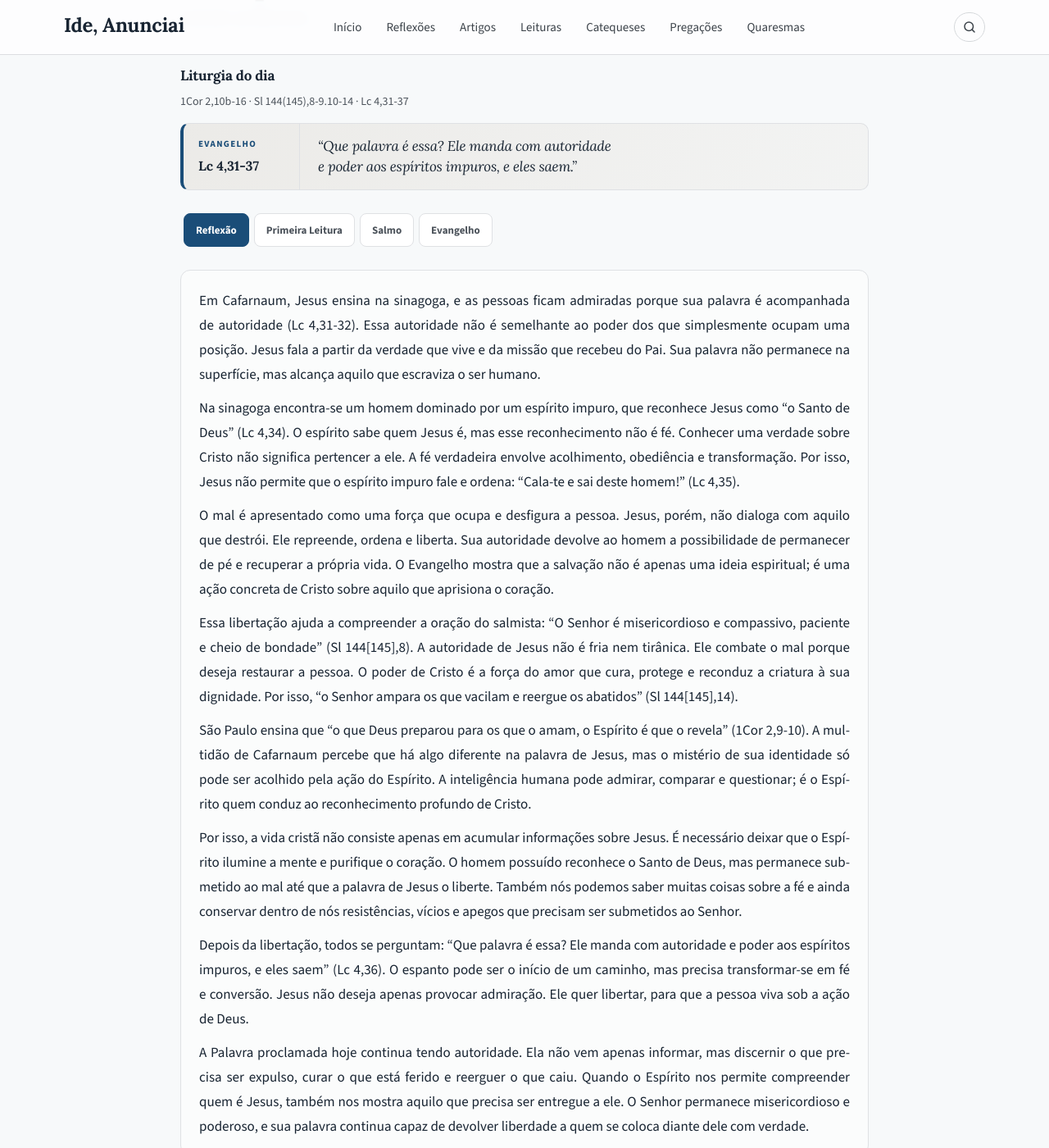
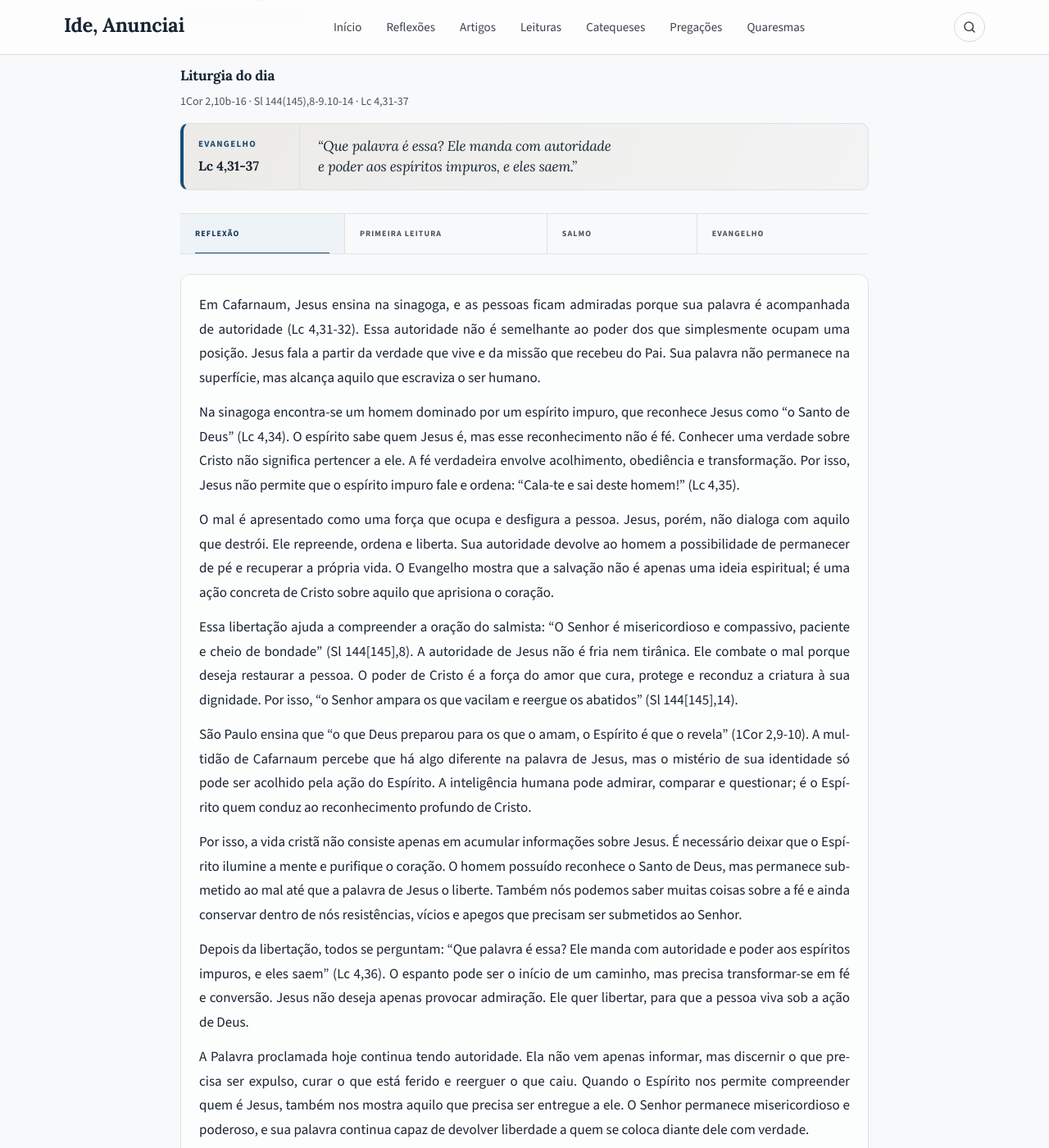
Before and after one commit to admariam/liturgiadiaria, a Jekyll site: the page built from _posts/2026-09-01-uma-palavra-com-autoridade.md, in a window 1280 px wide and 1400 px high, scrolled down 521 px. Shown: the whole window at 82% size. Built offline with Jekyll 4.4.1, drawn with Linux system fonts in a browser that asks for light colours.

Commit message:
Refina menu editorial da liturgia

```diff
--- a/assets/css/style.css
+++ b/assets/css/style.css
@@ -856,3 +856,136 @@ sup[role="doc-noteref"] a:hover,
   .menu-liturgia { margin-right: -4px; margin-left: -4px; }
   .menu-liturgia-item { padding: 9px 12px; font-size: 12px; }
 }
+
+/* --- refinamento editorial do menu de liturgia --- */
+.menu-liturgia {
+  display: flex;
+  align-items: flex-end;
+  gap: 26px;
+  overflow-x: auto;
+  padding: 0 2px;
+  margin: 26px 0 0;
+  border-bottom: 1px solid var(--fio);
+  scrollbar-width: none;
+}
+.menu-liturgia::-webkit-scrollbar { display: none; }
+.menu-liturgia-item,
+.menu-liturgia-item:hover,
+.menu-liturgia-item.ativo,
+.menu-liturgia-item[aria-selected="true"] {
+  position: relative;
+  flex: 0 0 auto;
+  margin: 0;
+  padding: 0 0 11px;
+  border: 0;
+  border-radius: 0;
+  background: transparent;
+  color: var(--tinta-suave);
+  font-family: var(--texto);
+  font-size: 11px;
+  font-weight: 700;
+  letter-spacing: .1em;
+  line-height: 1.2;
+  text-transform: uppercase;
+  white-space: nowrap;
+  transition: color .18s ease;
+}
+.menu-liturgia-item::after {
+  content: "";
+  position: absolute;
+  right: 0;
+  bottom: -1px;
+  left: 0;
+  height: 2px;
+  background: transparent;
+  transform: scaleX(0);
+  transform-origin: center;
+  transition: transform .18s ease, background .18s ease;
+}
+.menu-liturgia-item:hover { color: var(--tinta); }
+.menu-liturgia-item.ativo,
+.menu-liturgia-item[aria-selected="true"] { color: var(--accent-deep); }
+.menu-liturgia-item.ativo::after,
+.menu-liturgia-item[aria-selected="true"]::after {
+  background: var(--accent-deep);
+  transform: scaleX(1);
+}
+@media (max-width: 620px) {
+  .menu-liturgia { gap: 21px; margin-top: 22px; }
+  .menu-liturgia-item,
+  .menu-liturgia-item:hover,
+  .menu-liturgia-item.ativo,
+  .menu-liturgia-item[aria-selected="true"] {
+    padding-bottom: 10px;
+    font-size: 10px;
+    letter-spacing: .08em;
+  }
+}
+
+/* --- menu editorial final --- */
+.menu-liturgia {
+  display: flex;
+  align-items: stretch;
+  gap: 0;
+  width: 100%;
+  overflow-x: auto;
+  padding: 0;
+  margin: 28px 0 0;
+  border-top: 1px solid var(--fio);
+  border-bottom: 1px solid var(--fio);
+  background: transparent;
+}
+.menu-liturgia-item,
+.menu-liturgia-item:hover,
+.menu-liturgia-item.ativo,
+.menu-liturgia-item[aria-selected="true"] {
+  position: relative;
+  flex: 1 0 auto;
+  min-height: 48px;
+  margin: 0;
+  padding: 14px 18px 13px;
+  border: 0;
+  border-right: 1px solid var(--fio);
+  border-radius: 0;
+  background: transparent;
+  color: var(--tinta-suave);
+  font-family: var(--texto);
+  font-size: 10px;
+  font-weight: 700;
+  letter-spacing: .11em;
+  line-height: 1.2;
+  text-align: left;
+  text-transform: uppercase;
+  white-space: nowrap;
+  transition: color .18s ease, background .18s ease;
+}
+.menu-liturgia-item:last-child { border-right: 0; }
+.menu-liturgia-item:hover { background: var(--papel-2); color: var(--tinta); }
+.menu-liturgia-item.ativo,
+.menu-liturgia-item[aria-selected="true"] { background: var(--papel-2); color: var(--primary-deep); }
+.menu-liturgia-item::after {
+  content: "";
+  position: absolute;
+  right: 18px;
+  bottom: -1px;
+  left: 18px;
+  height: 2px;
+  background: transparent;
+  transform: none;
+  transition: background .18s ease;
+}
+.menu-liturgia-item.ativo::after,
+.menu-liturgia-item[aria-selected="true"]::after { background: var(--accent-deep); }
+@media (max-width: 700px) {
+  .menu-liturgia-item,
+  .menu-liturgia-item:hover,
+  .menu-liturgia-item.ativo,
+  .menu-liturgia-item[aria-selected="true"] {
+    flex: 0 0 auto;
+    min-width: 128px;
+    padding-right: 15px;
+    padding-left: 15px;
+    font-size: 9px;
+  }
+  .menu-liturgia-item::after { right: 15px; left: 15px; }
+}
```
